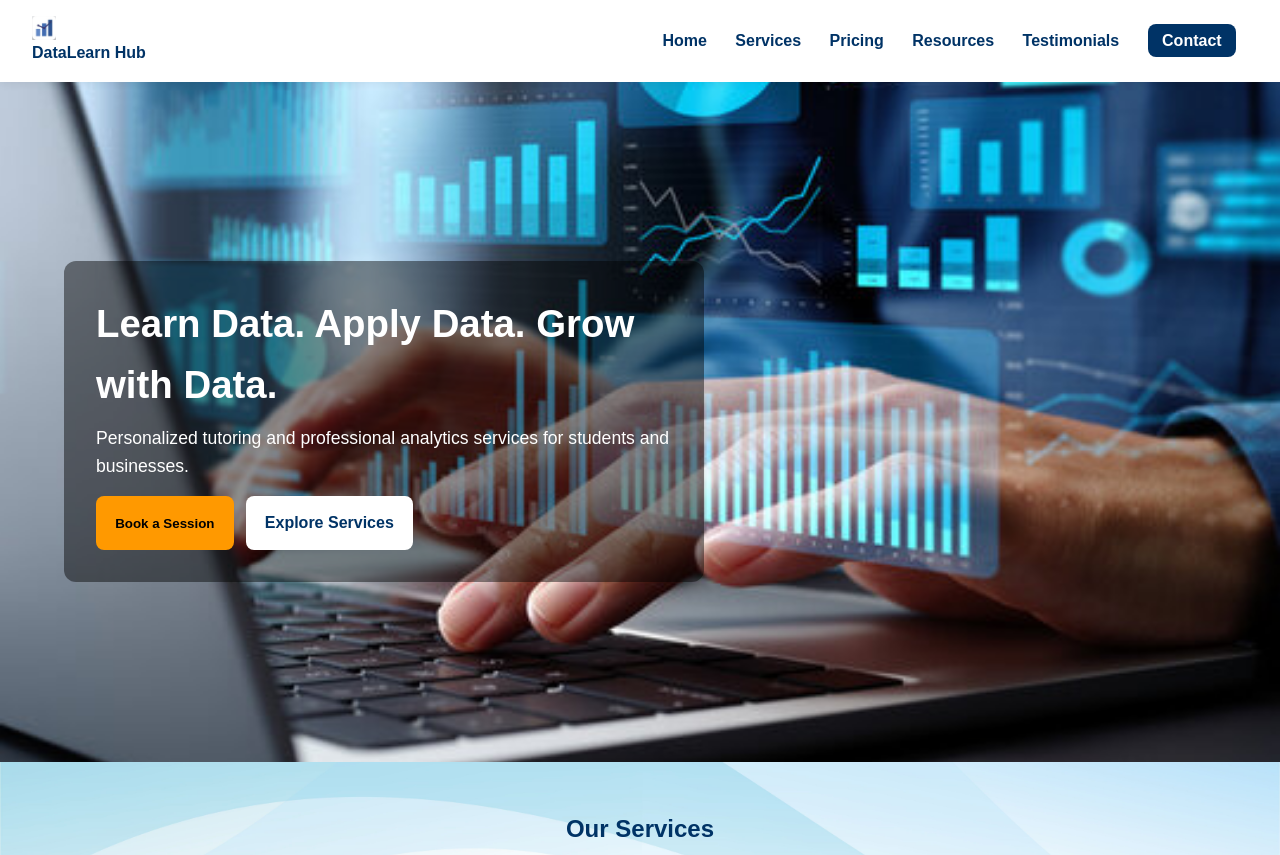
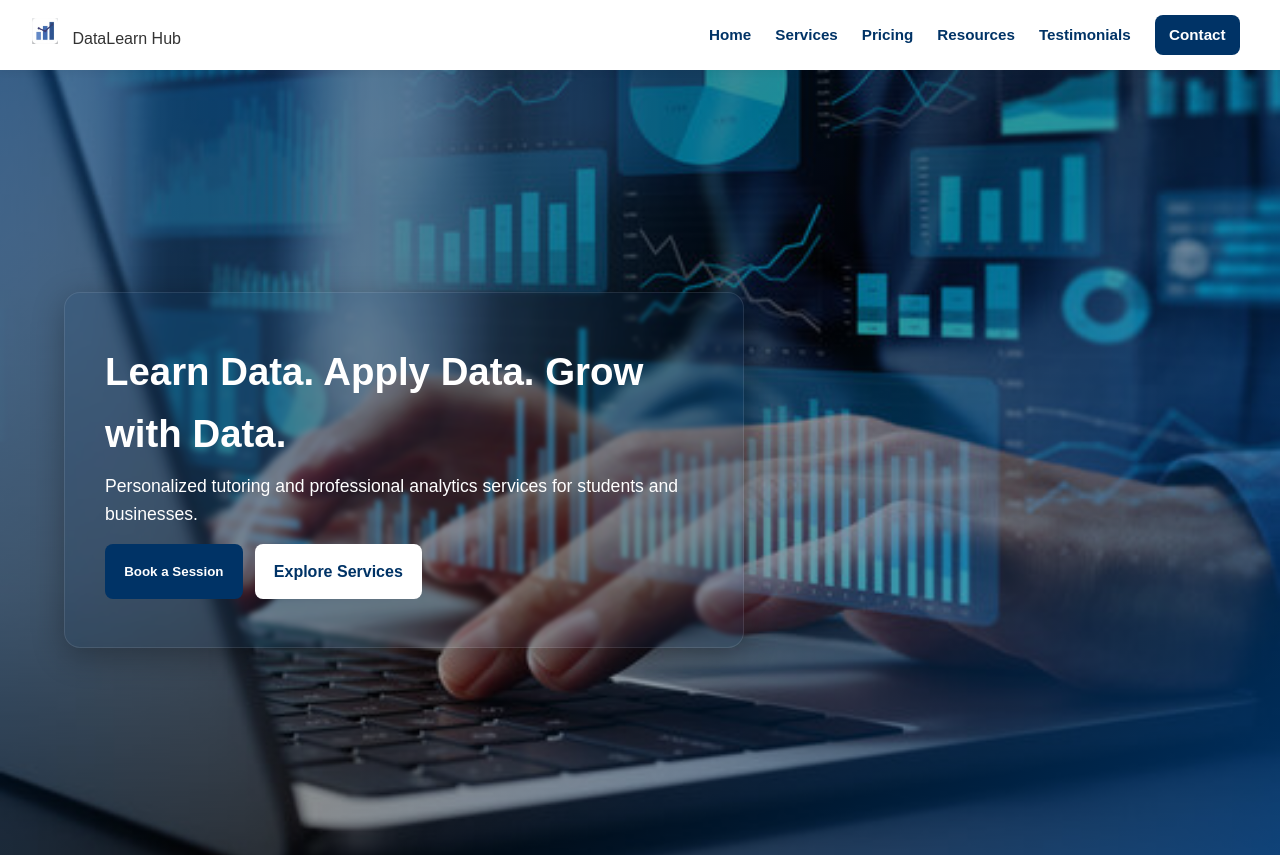
Before and after one commit to sruthim08/INFO6150-Assignments, a plain HTML site: page Assignment-1/index.html in a window 1280 px wide. Shown: the top 855 px of the page. Drawn offline with Linux system fonts and the light colour scheme.

Commit message:
slight changes in hero section

```diff
--- a/Assignment-1/index.html
+++ b/Assignment-1/index.html
@@ -14,10 +14,10 @@
   <!-- Semantic Header -->
 <header class="site-header">
   <div class="logo">
-    <a href="#home" aria-label="DataLearn Hub Home">
-      <img src="images/favicon.png" alt="DataLearn Hub" width="24" height="24" style="vertical-align: middle; margin-right: 8px;">
+    <a href="#home" aria-label="DataLearn Hub Home" style="display: flex; align-items: center; white-space: nowrap;"></a>
+      <img src="images/favicon.png" alt="DataLearn Hub" width="24" height="24" style=" margin-right: 8px;">
       DataLearn Hub
-    </a>
+    </a> <!--relative url is used here-->
   </div>
     <nav aria-label="Main navigation">
       <a href="#home">Home</a>
@@ -36,7 +36,7 @@
         <h1>Learn Data. Apply Data. Grow with Data.</h1>
         <p>Personalized tutoring and professional analytics services for students and businesses.</p>
         <div class="hero-actions">
-          <button onclick="document.getElementById('contact').scrollIntoView({behavior:'smooth'})">Book a Session</button>
+          <button onclick="document.getElementById('booking').scrollIntoView({behavior:'smooth'})"style="background: var(--brand); color: #fff;">Book a Session</button>
           <a class="btn-secondary" href="#services">Explore Services</a>
         </div>
       </div>
@@ -50,19 +50,19 @@
           <article class="service-card" aria-labelledby="svc1">
             <h3 id="svc1">One-on-One Tutoring</h3>
             <p>Targeted help in <strong>SQL</strong>, <strong>Python</strong>, and <strong>Power BI/Tableau</strong> with custom practice sets.</p>
-            <button onclick="document.getElementById('contact').scrollIntoView({behavior:'smooth'})">Request This</button>
+            <button onclick="document.getElementById('booking').scrollIntoView({behavior:'smooth'})">Request This</button>
           </article>
 
           <article class="service-card" aria-labelledby="svc2">
             <h3 id="svc2">Dashboard Creation</h3>
             <p>Design and build interactive dashboards with live data, drilldowns, and auto-refresh.</p>
-            <button onclick="document.getElementById('contact').scrollIntoView({behavior:'smooth'})">Request This</button>
+            <button onclick="document.getElementById('booking').scrollIntoView({behavior:'smooth'})">Request This</button>
           </article>
 
           <article class="service-card" aria-labelledby="svc3">
             <h3 id="svc3">End-to-End ETL</h3>
             <p>Data cleaning, transformation, and automated pipelines for analytics-ready datasets.</p>
-            <button onclick="document.getElementById('contact').scrollIntoView({behavior:'smooth'})">Request This</button>
+            <button onclick="document.getElementById('booking').scrollIntoView({behavior:'smooth'})">Request This</button>
           </article>
         </div>
 
--- a/Assignment-1/style.css
+++ b/Assignment-1/style.css
@@ -9,7 +9,13 @@
   --card:#ffffff;
   --muted:#6b7280;
 }
+
 *{box-sizing:border-box}
+
+html {
+  scroll-behavior: smooth;
+}
+
 body{margin:0;
 font-family:Arial,Helvetica,sans-serif;
 color:var(--ink);background:var(--bg);
@@ -27,18 +33,53 @@ align-items:center;
 justify-content:space-between;
 padding:1rem 2rem;
 background:#fff;
-box-shadow:0 2px 8px rgba(0,0,0,.06)
+box-shadow:0 2px 8px rgba(0,0,0,.06);
+height: 70px;
+min-width: 100px;
+overflow: visible;
+}
+
+.logo {
+  flex-shrink: 0; /* Prevent logo from shrinking */
+  width: auto;
+  min-width: 220px; /* Give logo enough space */
 }
 
 .logo a{text-decoration:none;
-color:var(--brand)
-;font-weight:700
+color:var(--brand);
+font-weight:700;
+display: flex !important;
+align-items: center !important;
+white-space: nowrap !important;
+font-size: 1.1rem;
+line-height: 1;
+width: fit-content;
 }
-nav a{margin:0 .75rem;
-    text-decoration:none;
-    color:var(--brand);
-    font-weight:600
+
+.logo img {
+  width: 26px;
+  height: 26px;
+  margin-right: 10px !important;
+  flex-shrink: 0 !important;
+  display: inline-block !important;
 }
+
+nav {
+  display: flex;
+  align-items: center;
+  gap: 0.5rem;
+  flex-wrap: nowrap;
+}
+
+nav a {
+  margin: 0 0.5rem;
+  text-decoration: none;
+  color: var(--brand);
+  font-weight: 600;
+  white-space: nowrap;
+  font-size: 0.95rem; /* Slightly smaller nav text to give logo space */
+}
+
 nav a.cta{background:var(--brand);
     color:#fff;
     padding:.5rem .9rem;
@@ -48,18 +89,41 @@ nav a.cta{background:var(--brand);
 nav a:hover{text-decoration:underline}
 
 /* ===== Hero ===== */
-.hero{min-height:85vh;
+.hero{min-height:100vh;
     display:flex;
     align-items:center;
     background:url('images/hero.jpg') center/cover no-repeat;
-    color:#fff
+    color:#fff;
+    position: relative;
+
 }
 
-.hero-text{background:rgba(0,0,0,.45);
-    margin-left:5%;
-    padding:2rem;
-    border-radius:12px;
-    max-width:640px
+.hero::before {
+  content: '';
+  position: absolute;
+  top: 0;
+  left: 0;
+  right: 0;
+  bottom: 0;
+  background: linear-gradient(
+    135deg,
+    rgba(0, 51, 102, 0.7) 0%,
+    rgba(0, 0, 0, 0.4) 50%,
+    rgba(0, 85, 170, 0.6) 100%
+  );
+  z-index: 1;
+}
+
+.hero-text{background: rgba(0, 51, 102, 0.1); /* Very subtle background */
+  backdrop-filter: blur(2px); /* Subtle blur effect */
+  margin-left: 5%;
+  padding: 3rem 2.5rem;
+  border-radius: 16px;
+  max-width: 680px;
+  position: relative;
+  z-index: 2;
+  border: 1px solid rgba(255, 255, 255, 0.1); /* Subtle border */
+  box-shadow: 0 8px 32px rgba(0, 0, 0, 0.3); /* Subtle shadow */
 }
 
 .hero h1{margin:0 0 .5rem;font-size:2.4rem}
@@ -75,16 +139,21 @@ nav a:hover{text-decoration:underline}
     font-weight:600
 }
 
-.hero button{background:var(--accent);
-    color:#000
+.hero button{background:var(--brand);
+    color:#fff
 }
+
+.hero button:hover{background:var(--brand-2)}
 
 .btn-secondary{background:#fff;
     color:var(--brand);
     text-decoration:none
 }
 
-.hero button:hover{filter:brightness(.95)}
+/* ===== Sections Scroll Offset ===== */
+section {
+  scroll-margin-top: 80px;
+}
 
 /* ===== Services ===== */
 .services{padding:3rem 2rem;
@@ -342,13 +411,6 @@ nav a:hover{text-decoration:underline}
   background: var(--brand-2);
 }
 
-/* ===== Responsive Updates ===== */
-@media (max-width: 900px) {
-  .contact-container {
-    grid-template-columns: 1fr;
-  }
-}
-
 /* ===== Footer ===== */
 .site-footer{background:var(--brand);
     color:#fff;
@@ -360,14 +422,21 @@ nav a:hover{text-decoration:underline}
     text-decoration:underline
 }
 
-
 /* ===== Responsive ===== */
 @media (max-width: 900px){
   .services-layout{grid-template-columns:1fr}
+  .contact-container{grid-template-columns:1fr}
+  .hero{min-height:100vh}
+  .hero-text{margin:1rem; padding: 1.5rem;}
+}
 
-  .form-box{grid-template-columns:1fr}
+@media (max-width: 768px) {
+  .logo a {
+    font-size: 0.9rem;
+  }
 
-  .hero{min-height:70vh}
-
-  .hero-text{margin:1rem}
+  .logo img {
+    width: 20px;
+    height: 20px;
+  }
 }
```
